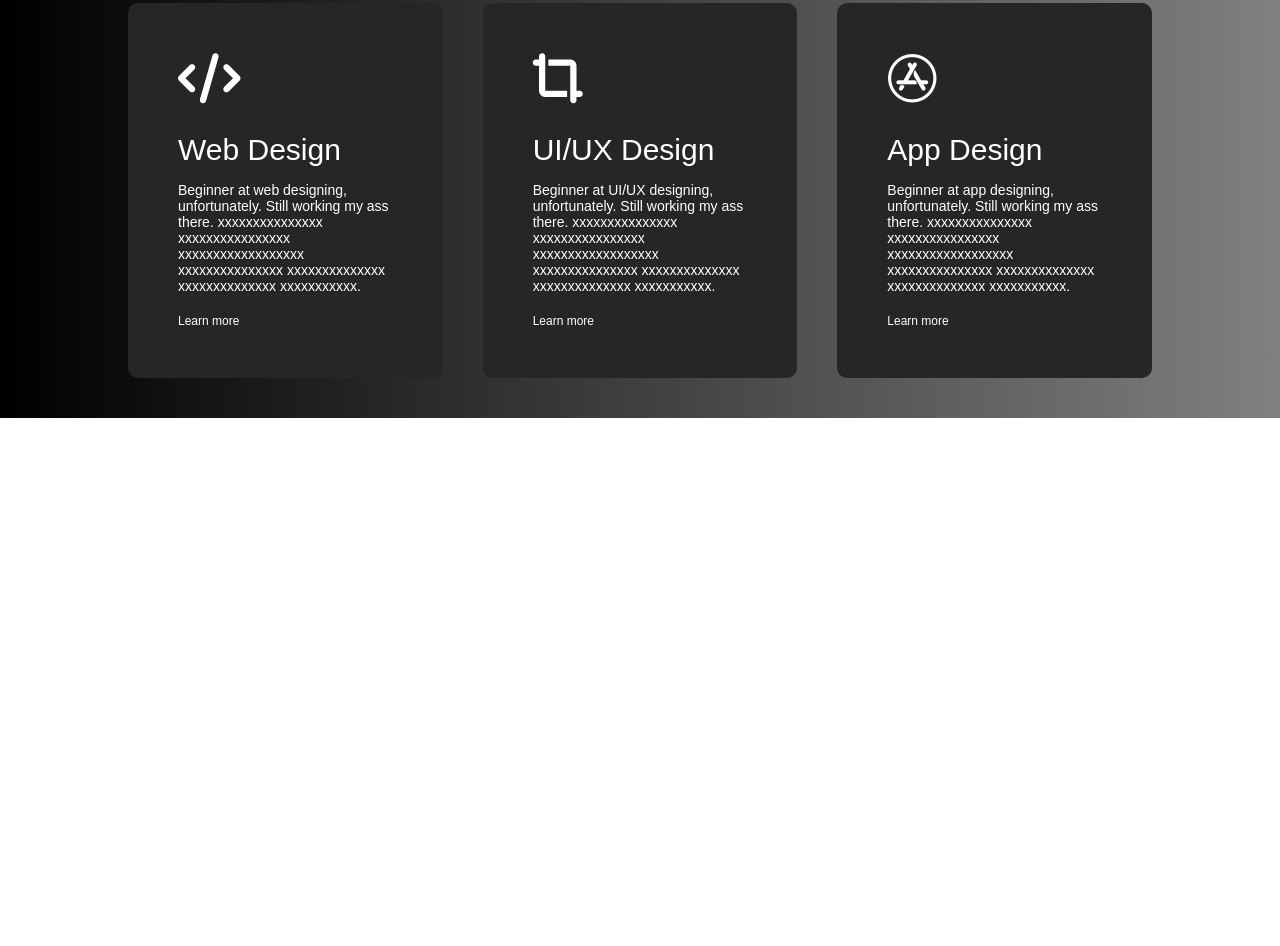
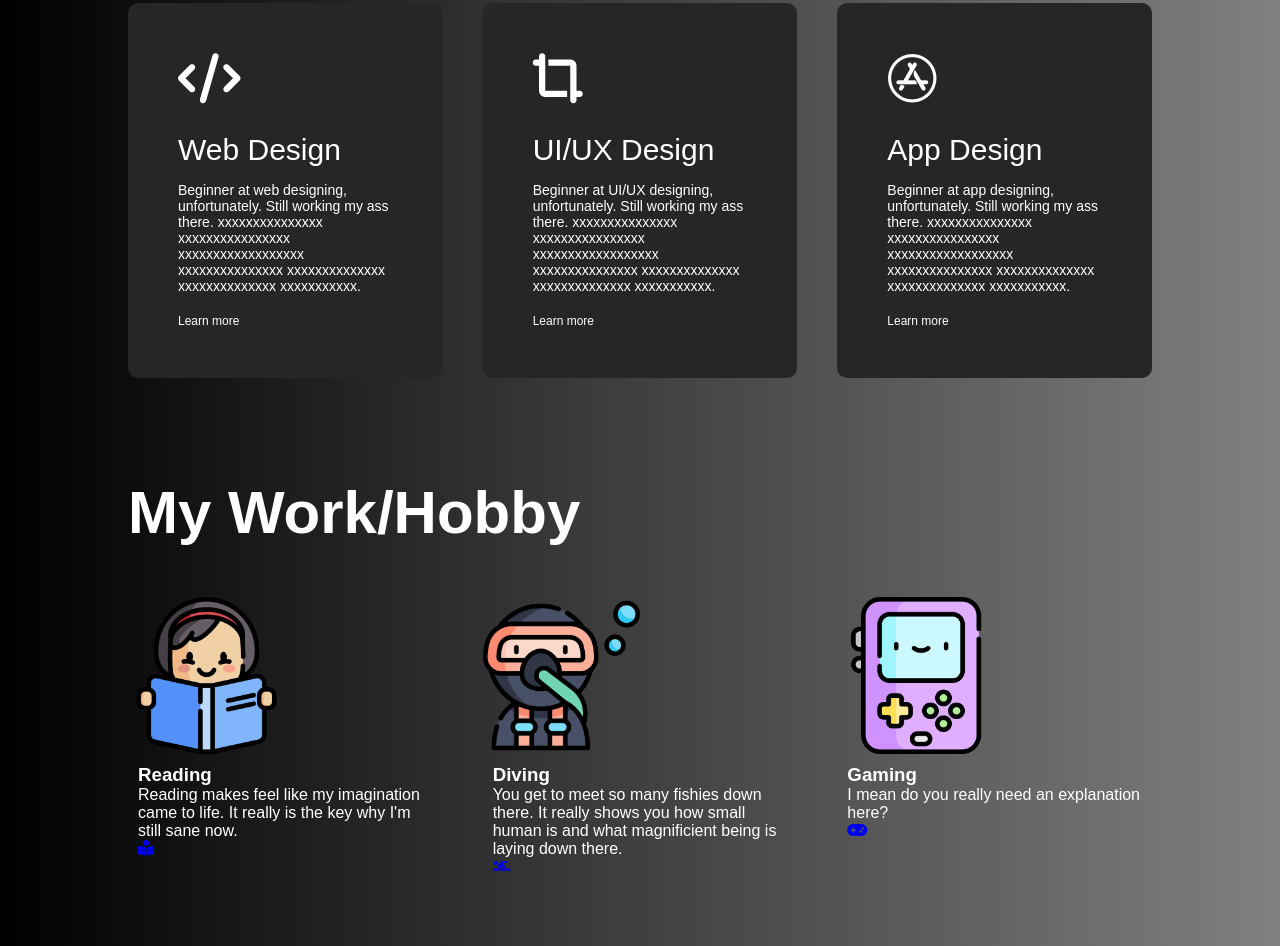
Before and after one commit to curiouscalala/Welcome-, a website: page index.html in a window 1280 px wide. Shown: the part 1678-2624 px from the top of the page. Before the commit the page ends 2096 px from the top, so only its background shows below. Drawn offline with Linux system fonts and the light colour scheme.

Commit message:
added up until hobby

```diff
--- a/index.html
+++ b/index.html
@@ -96,6 +96,41 @@
       </div>
     </div>
 
+
+    <!--------------portfolio----------->
+
+    <div id="portfolio">
+      <div class="container">
+        <h1 class="sub-title">My Work/Hobby</h1>
+        <div class="work-list">
+          <div class="work">
+            <img src="images/read.png">
+            <div class="layer">
+              <h3>Reading</h3>
+              <p>Reading makes feel like my imagination came to life. It really is the key why I'm still sane now.</p>
+              <a href="#"><i class="fa-solid fa-book-open-reader"></i></a>
+            </div>
+          </div>
+          <div class="work">
+            <img src="images/diver.png">
+            <div class="layer">
+              <h3>Diving</h3>
+              <p>You get to meet so many fishies down there. It really shows you how small human is and what magnificient being is laying down there.</p>
+              <a href="#"><i class="fa-solid fa-person-swimming"></i></a>
+            </div>
+          </div>
+          <div class="work">
+            <img src="images/game.png">
+            <div class="layer">
+              <h3>Gaming</h3>
+              <p>I mean do you really need an explanation here?</p>
+              <a href="#"><i class="fa-solid fa-gamepad"></i></a>
+            </div>
+          </div>
+        </div>
+      </div>
+    </div>
+
     <script>
       var tablinks = document.getElementsByClassName("tab-links");
       var tabcontents = document.getElementsByClassName("tab-contents");
--- a/styles.css
+++ b/styles.css
@@ -209,3 +209,26 @@ nav ul li a:hover::after {
 #portfolio {
   padding: 50px 0;
 }
+
+.work-list {
+  display: grid;
+  grid-template-columns: repeat(auto-fit, minmax(250px, 1fr));
+  grid-gap: 40px;
+  margin-top: 50px;
+}
+
+.work {
+  border-radius: 10px;
+  position: relative;
+  overflow: hidden;
+}
+
+.work img {
+  width: 50%;
+  border-radius: 10px;
+  display: block;
+}
+
+.layer {
+  margin: 10px;
+}
```
Also changed, not shown: images/diver.png (added), images/game.png (added), images/read.png (added).
